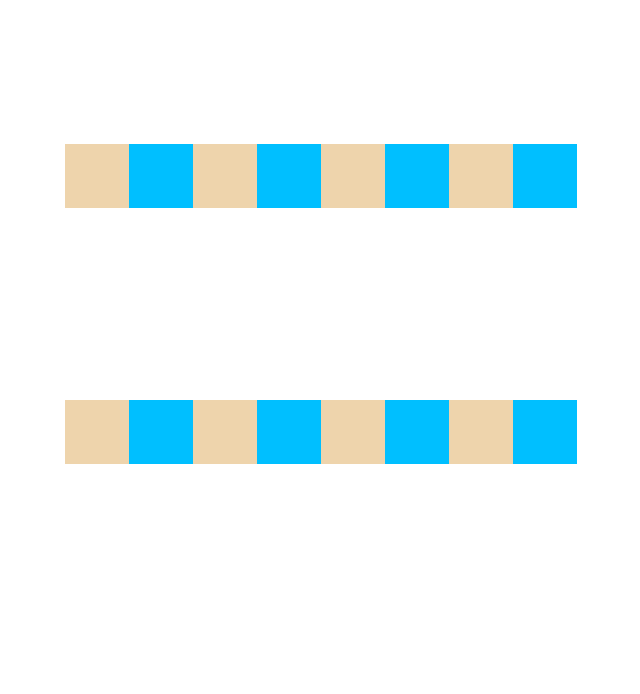
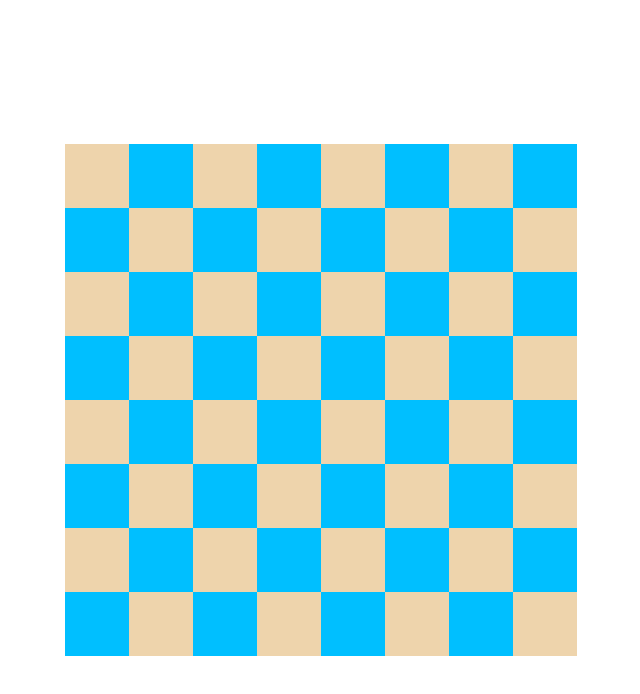
Before and after one commit to maxPow1776/Chess, a React (Create React App) app: page / in a window 1280 px wide. Shown: the top 694 px of the page, without its empty margins (319-959 px from the left). Built offline with nearby package versions, Linux system fonts and the light colour scheme.

Commit message:
add models and initialization of the board

```diff
--- a/src/App.tsx
+++ b/src/App.tsx
@@ -1,10 +1,25 @@
+import { useEffect, useState } from "react";
 import "./App.css";
-import Board from "./components/Board";
+import BoardComponent from "./components/BoardComponent";
+import { Board } from "./models/Board";
 
 const App = () => {
+  const [board, setBoard] = useState(new Board());
+
+  const restart = () => {
+    const newBoard = new Board();
+    newBoard.initCells();
+    setBoard(newBoard);
+  }
+
+  useEffect(() => restart(), [])
+
   return (
     <div className="app">
-      <Board />
+      <BoardComponent
+        board={board}
+        setBoard={setBoard}
+      />
     </div>
   );
 };
--- a/src/components/Board.tsx
+++ /dev/null
@@ -1,24 +0,0 @@
-const Board = () => {
-  return (
-    <div className="board">
-      <div className="cell white"></div>
-      <div className="cell black"></div>
-      <div className="cell white"></div>
-      <div className="cell black"></div>
-      <div className="cell white"></div>
-      <div className="cell black"></div>
-      <div className="cell white"></div>
-      <div className="cell black"></div>
-      <div className="cell white"></div>
-      <div className="cell black"></div>
-      <div className="cell white"></div>
-      <div className="cell black"></div>
-      <div className="cell white"></div>
-      <div className="cell black"></div>
-      <div className="cell white"></div>
-      <div className="cell black"></div>
-    </div>
-  )
-}
-
-export default Board;
--- /dev/null
+++ b/src/components/BoardComponent.tsx
@@ -0,0 +1,28 @@
+import React from "react";
+import { FC } from "react";
+import { Board } from "../models/Board";
+import CellComponent from "./CellComponent";
+
+interface BoardProps {
+  board: Board;
+  setBoard: (board: Board) => void
+}
+
+const BoardComponent: FC<BoardProps> = ({board, setBoard}) => {
+  return (
+    <div className="board">
+      {board.cells.map((row, index) =>
+        <React.Fragment key={index}>
+          {row.map(cell =>
+            <CellComponent
+              cell={cell}
+              key={cell.id}
+            />
+          )}
+        </React.Fragment>
+      )}
+    </div>
+  )
+}
+
+export default BoardComponent;
--- /dev/null
+++ b/src/components/CellComponent.tsx
@@ -0,0 +1,14 @@
+import { FC } from "react";
+import { Cell } from "../models/Cell";
+
+interface CellProps {
+  cell: Cell
+}
+
+const CellComponent: FC<CellProps> = ({cell}) => {
+  return (
+    <div className={['cell', cell.color].join(' ')} />
+  )
+}
+
+export default CellComponent;
--- /dev/null
+++ b/src/models/Board.ts
@@ -0,0 +1,18 @@
+import { Colors } from './Colors';
+import { Cell } from "./Cell";
+
+export class Board {
+  cells: Cell[][] = []
+
+  public initCells() {
+    for (let i = 0; i < 8; i++) {
+      const row: Cell[] = []
+      for (let j = 0; j < 8; j++) {
+        (i + j) % 2 !== 0
+          ? row.push(new Cell(this, j, i, Colors.BLACK, null))
+          : row.push(new Cell(this, j, i, Colors.WHITE, null))
+      }
+      this.cells.push(row);
+    }
+  }
+}
--- /dev/null
+++ b/src/models/Cell.ts
@@ -0,0 +1,22 @@
+import { Figure } from './figures/Figure';
+import { Colors } from './Colors';
+import { Board } from './Board';
+export class Cell {
+  readonly x: number;
+  readonly y: number;
+  readonly color: Colors;
+  figure: Figure | null;
+  board: Board;
+  available: boolean; // can move
+  id: number; // for react keys
+
+  constructor(board: Board, x: number, y: number, color: Colors, figure: Figure | null) {
+    this.x = x;
+    this.y = y;
+    this.color = color;
+    this.figure = figure;
+    this.board = board;
+    this.available = false;
+    this.id = Math.random();
+  }
+}
--- /dev/null
+++ b/src/models/Colors.ts
@@ -0,0 +1,4 @@
+export enum Colors {
+  WHITE = 'white',
+  BLACK = 'black'
+}
--- /dev/null
+++ b/src/models/Player.ts
@@ -0,0 +1,3 @@
+export class Player {
+
+}
--- /dev/null
+++ b/src/models/figures/Figure.ts
@@ -0,0 +1,3 @@
+export class Figure {
+
+}
```
Also changed, not shown: src/components/Cell.tsx (deleted, +0 -7 lines).
